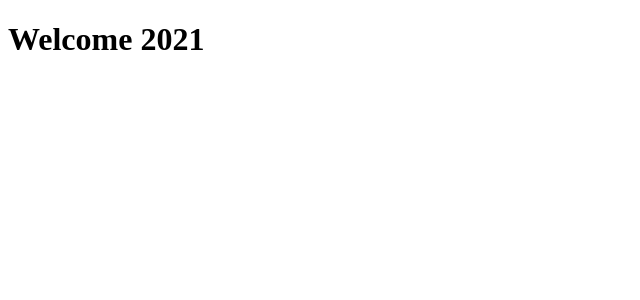
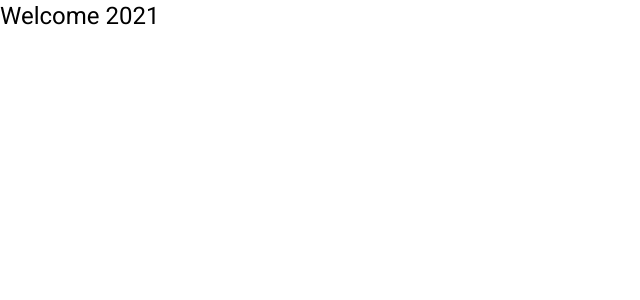
Before and after one commit to rattanakchea/rattanakchea.github.io, an Angular app: page / in a window 1280 px wide. Shown: the top 300 px of the page, without its empty margins (0-640 px from the left). Built offline with nearby package versions, Linux system fonts and the light colour scheme.

Commit message:
ng add @angular/material

```diff
--- a/angular.json
+++ b/angular.json
@@ -31,6 +31,7 @@
               "src/assets"
             ],
             "styles": [
+              "./node_modules/@angular/material/prebuilt-themes/deeppurple-amber.css",
               "src/styles.scss"
             ],
             "scripts": []
@@ -94,6 +95,7 @@
               "src/assets"
             ],
             "styles": [
+              "./node_modules/@angular/material/prebuilt-themes/deeppurple-amber.css",
               "src/styles.scss"
             ],
             "scripts": []
--- a/package.json
+++ b/package.json
@@ -13,6 +13,7 @@
   "private": true,
   "dependencies": {
     "@angular/animations": "~11.2.10",
+    "@angular/cdk": "^11.2.10",
     "@angular/common": "~11.2.10",
     "@angular/compiler": "~11.2.10",
     "@angular/core": "~11.2.10",
--- a/src/app/app.module.ts
+++ b/src/app/app.module.ts
@@ -3,6 +3,7 @@ import { BrowserModule } from '@angular/platform-browser';
 
 import { AppRoutingModule } from './app-routing.module';
 import { AppComponent } from './app.component';
+import { BrowserAnimationsModule } from '@angular/platform-browser/animations';
 
 @NgModule({
   declarations: [
@@ -10,7 +11,8 @@ import { AppComponent } from './app.component';
   ],
   imports: [
     BrowserModule,
-    AppRoutingModule
+    AppRoutingModule,
+    BrowserAnimationsModule
   ],
   providers: [],
   bootstrap: [AppComponent]
--- a/src/index.html
+++ b/src/index.html
@@ -6,8 +6,11 @@
   <base href="/">
   <meta name="viewport" content="width=device-width, initial-scale=1">
   <link rel="icon" type="image/x-icon" href="favicon.ico">
+  <link rel="preconnect" href="https://fonts.gstatic.com">
+  <link href="https://fonts.googleapis.com/css2?family=Roboto:wght@300;400;500&display=swap" rel="stylesheet">
+  <link href="https://fonts.googleapis.com/icon?family=Material+Icons" rel="stylesheet">
 </head>
-<body>
+<body class="mat-typography">
   <app-root></app-root>
 </body>
 </html>
--- a/src/styles.scss
+++ b/src/styles.scss
@@ -1 +1,4 @@
 /* You can add global styles to this file, and also import other style files */
+
+html, body { height: 100%; }
+body { margin: 0; font-family: Roboto, "Helvetica Neue", sans-serif; }
```
Also changed, not shown: 1 other file (tests, documents, lock files or other folders).
